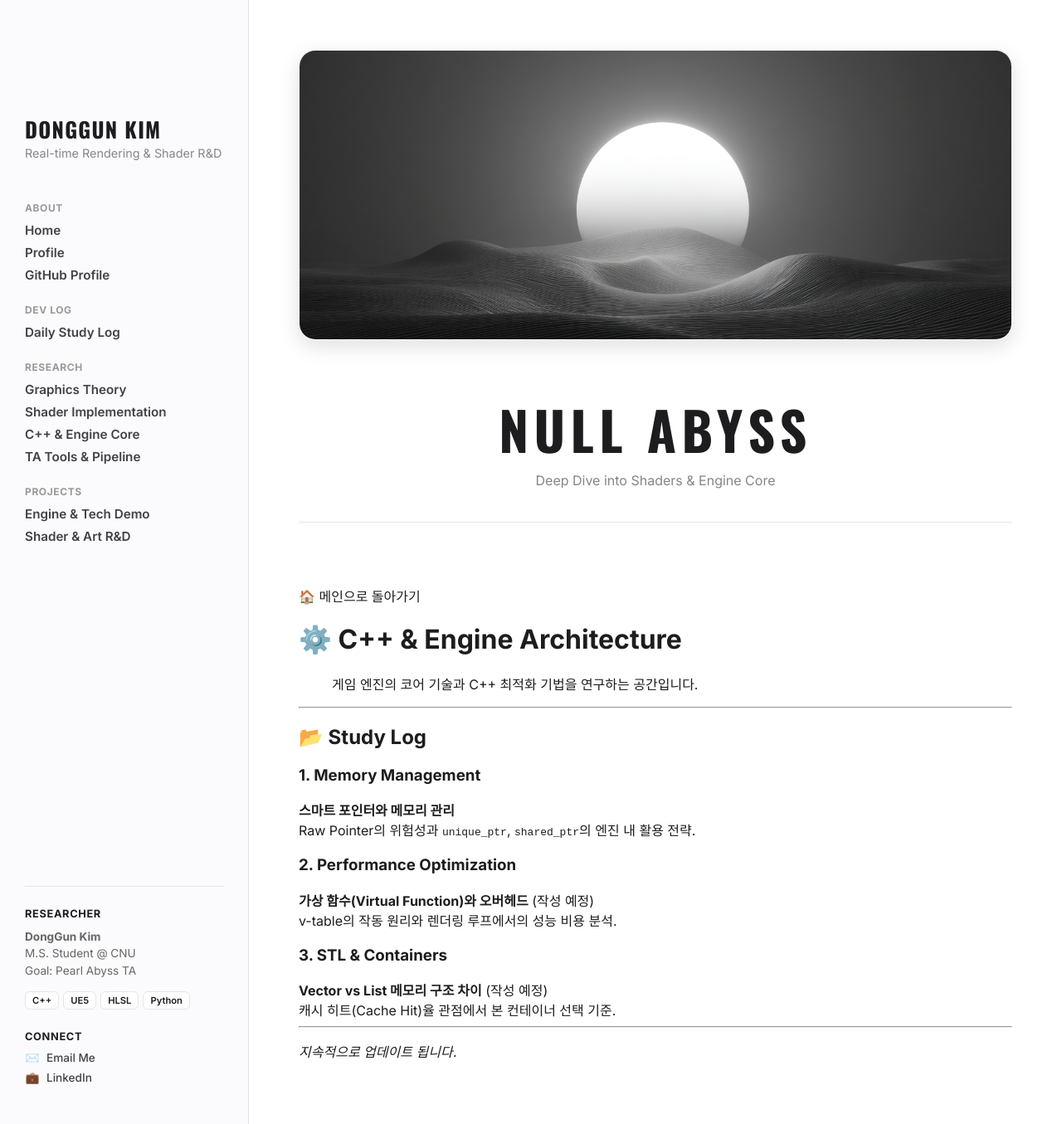
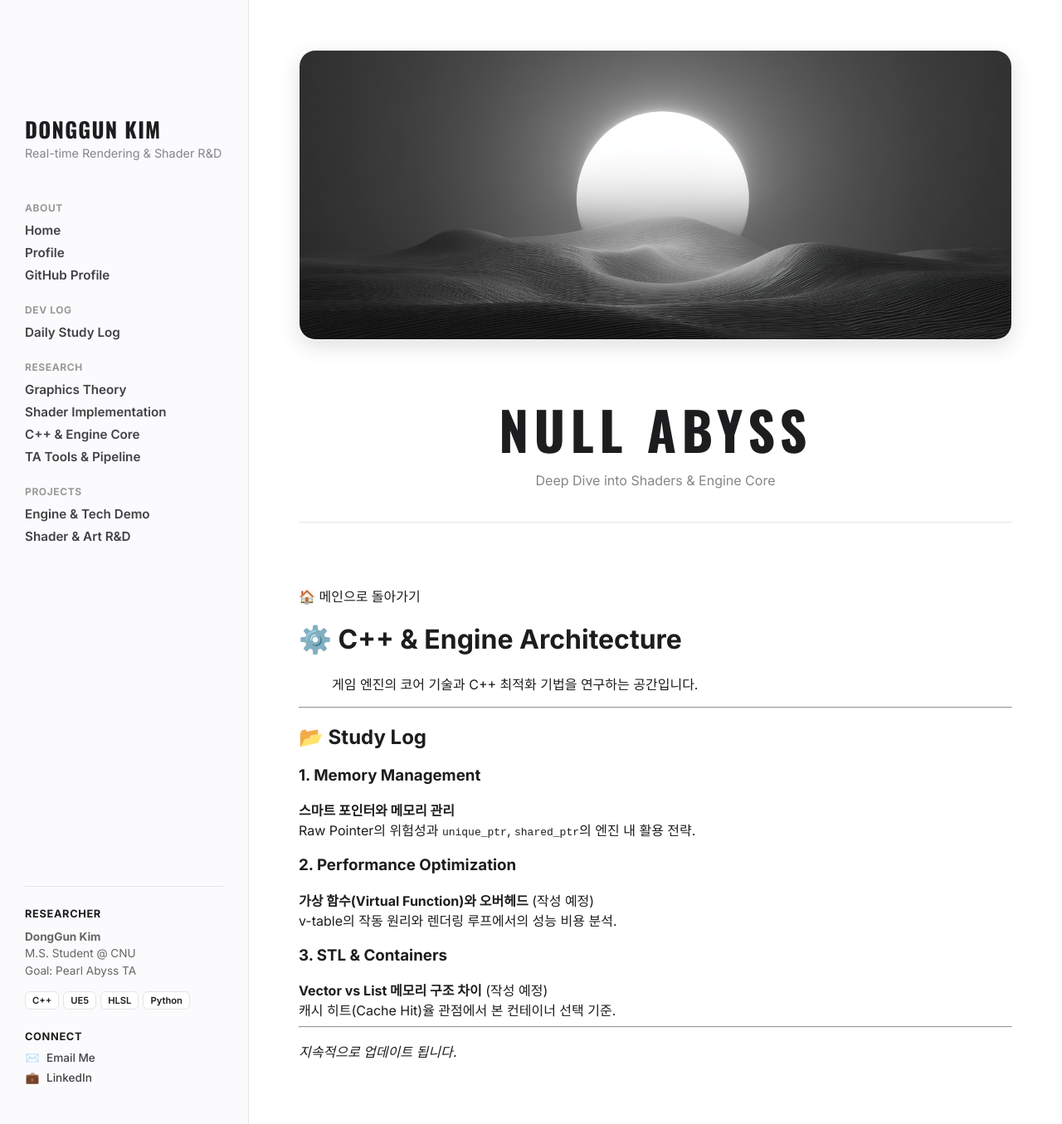
Before and after one commit to KimDongGun324/kimdonggun324.github.io, a Jekyll site: the page built from 03_Engine_CPP/README.md, in a window 1280 px wide. Shown: the whole page at 83% size. Built offline with Jekyll 4.4.1, drawn with Linux system fonts in a browser that asks for light colours.

Commit message:
Update default.html

```diff
--- a/_layouts/default.html
+++ b/_layouts/default.html
@@ -113,7 +113,7 @@
       /* center bottom: 이미지의 아랫부분을 보여줌 */
       /* 50% 20%: 가로는 중앙, 세로는 위에서 20% 지점 */
 
-      object-position: 50% 55%; /* <--- 이 값을 바꾸시면 됩니다 */
+      object-position: 50% 65%; /* <--- 이 값을 바꾸시면 됩니다 */
 
       transition: transform 0.5s ease;
     }
```
